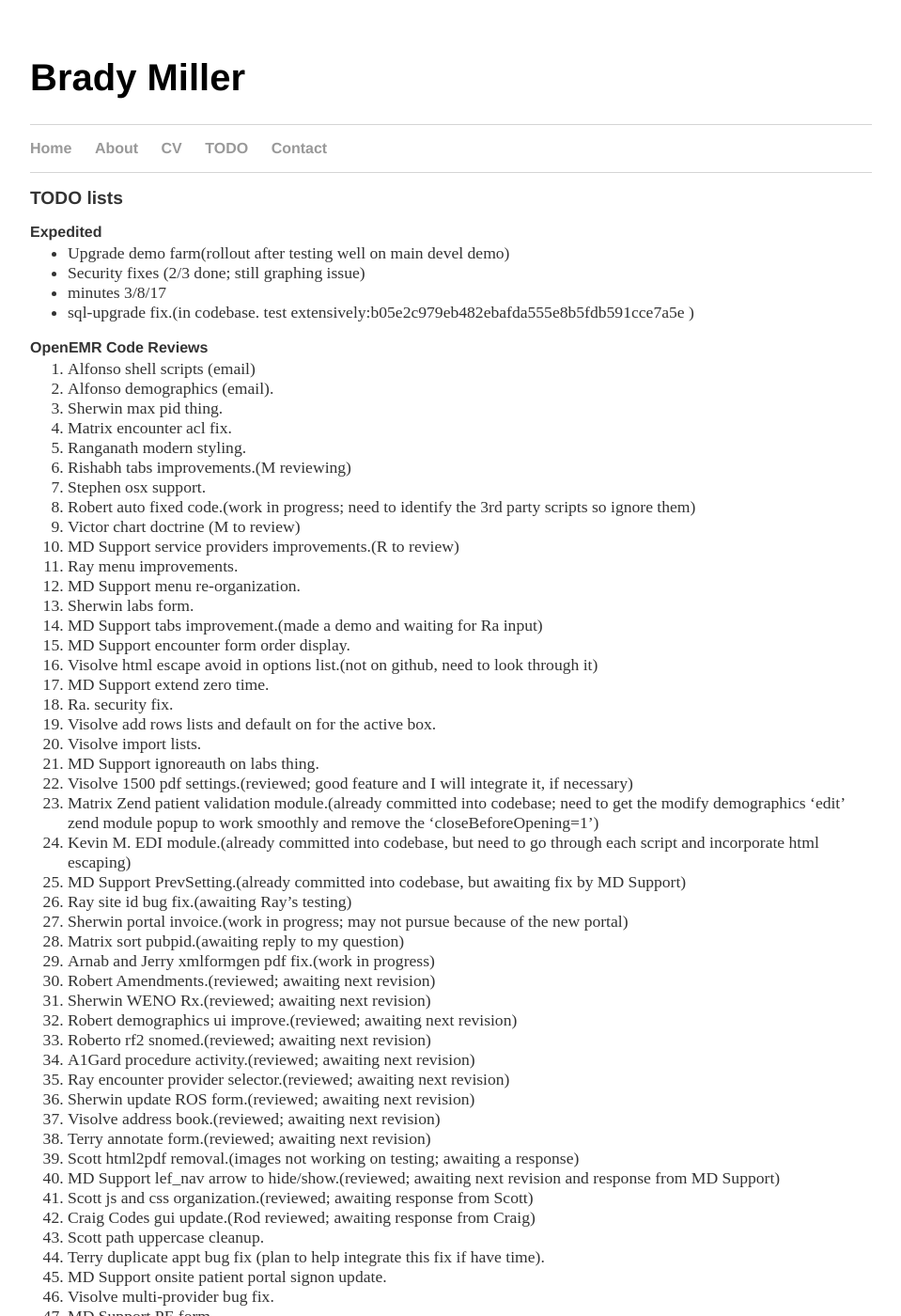
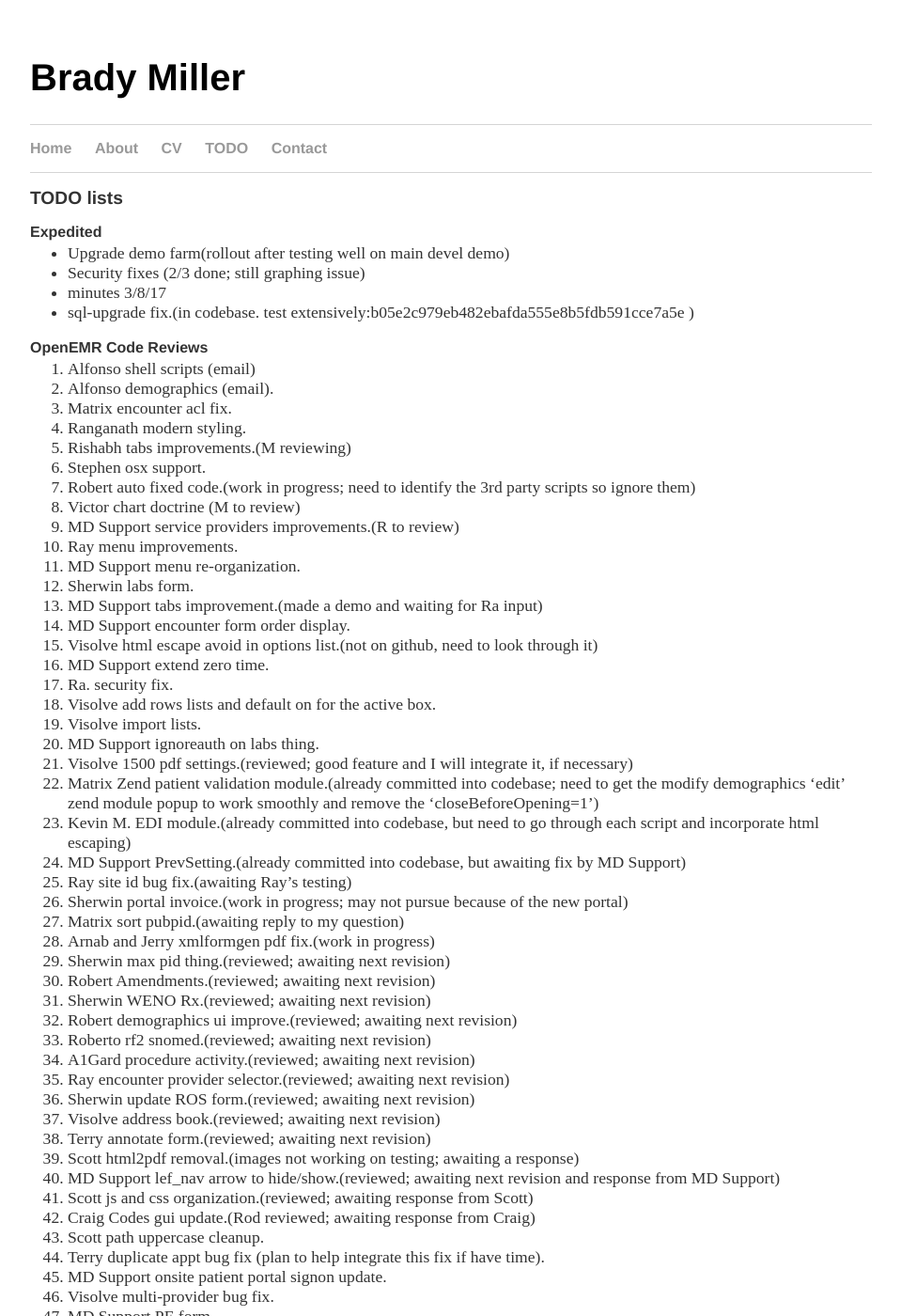
Before and after one commit to bradymiller/bradymiller.github.io, a Jekyll site: the page built from todo/index.md, in a window 1280 px wide and 1400 px high. Shown: the whole window at 94% size, without its empty margins (160-1119 px from the left). Built offline with Jekyll 4.4.1, drawn with Linux system fonts in a browser that asks for light colours; our own code applies the rules of GitHub Pages for plain Markdown files.

Commit message:
Update index.md

```diff
--- a/todo/index.md
+++ b/todo/index.md
@@ -39,6 +38,7 @@ layout: default
 1. Sherwin portal invoice.(work in progress; may not pursue because of the new portal)
 1. Matrix sort pubpid.(awaiting reply to my question)
 1. Arnab and Jerry xmlformgen pdf fix.(work in progress)
+1. Sherwin max pid thing.(reviewed; awaiting next revision)
 1. Robert Amendments.(reviewed; awaiting next revision)
 1. Sherwin WENO Rx.(reviewed; awaiting next revision)
 1. Robert demographics ui improve.(reviewed; awaiting next revision)
```
Also changed, not shown: other parts of todo/index.md (+0 -1 lines).
